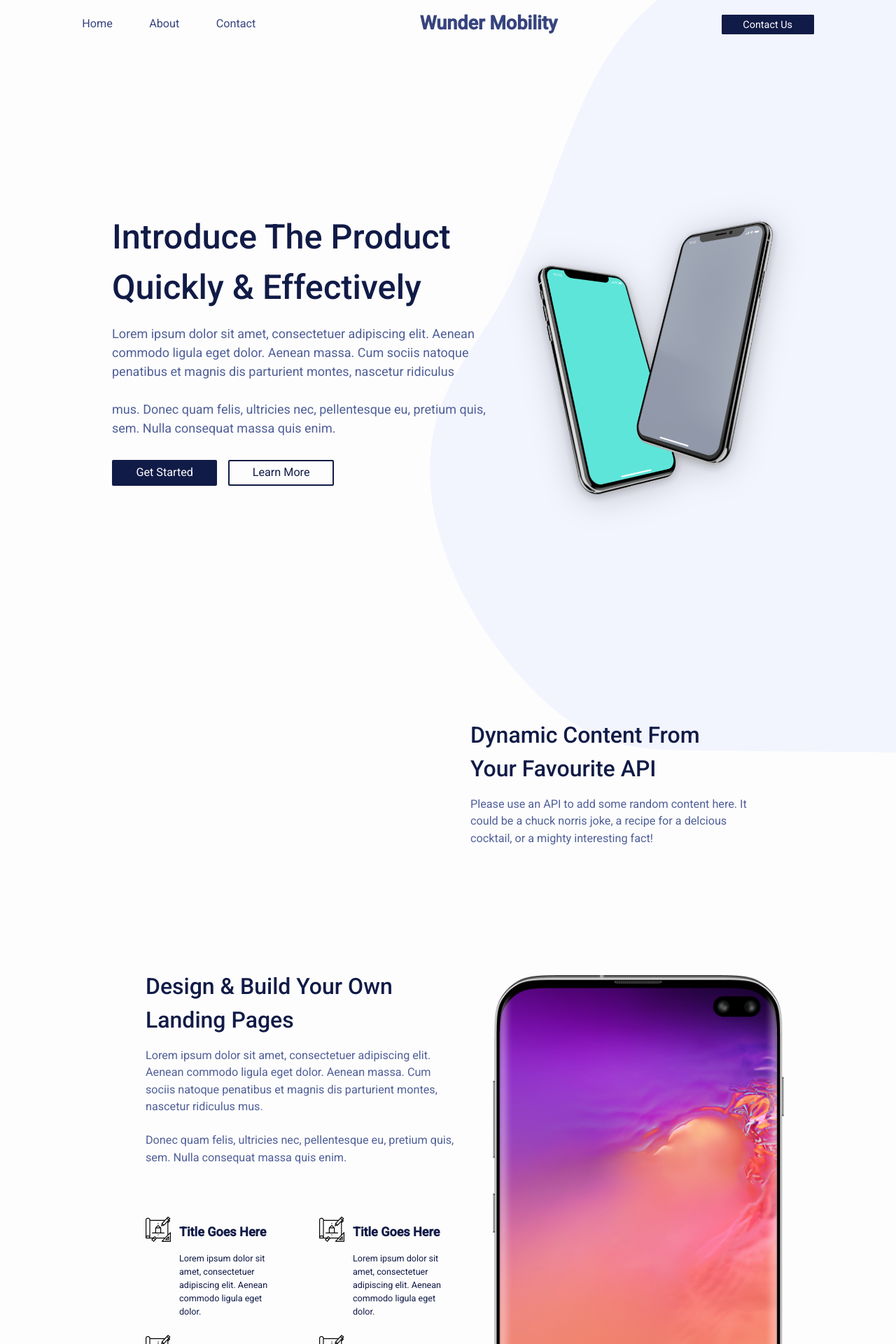
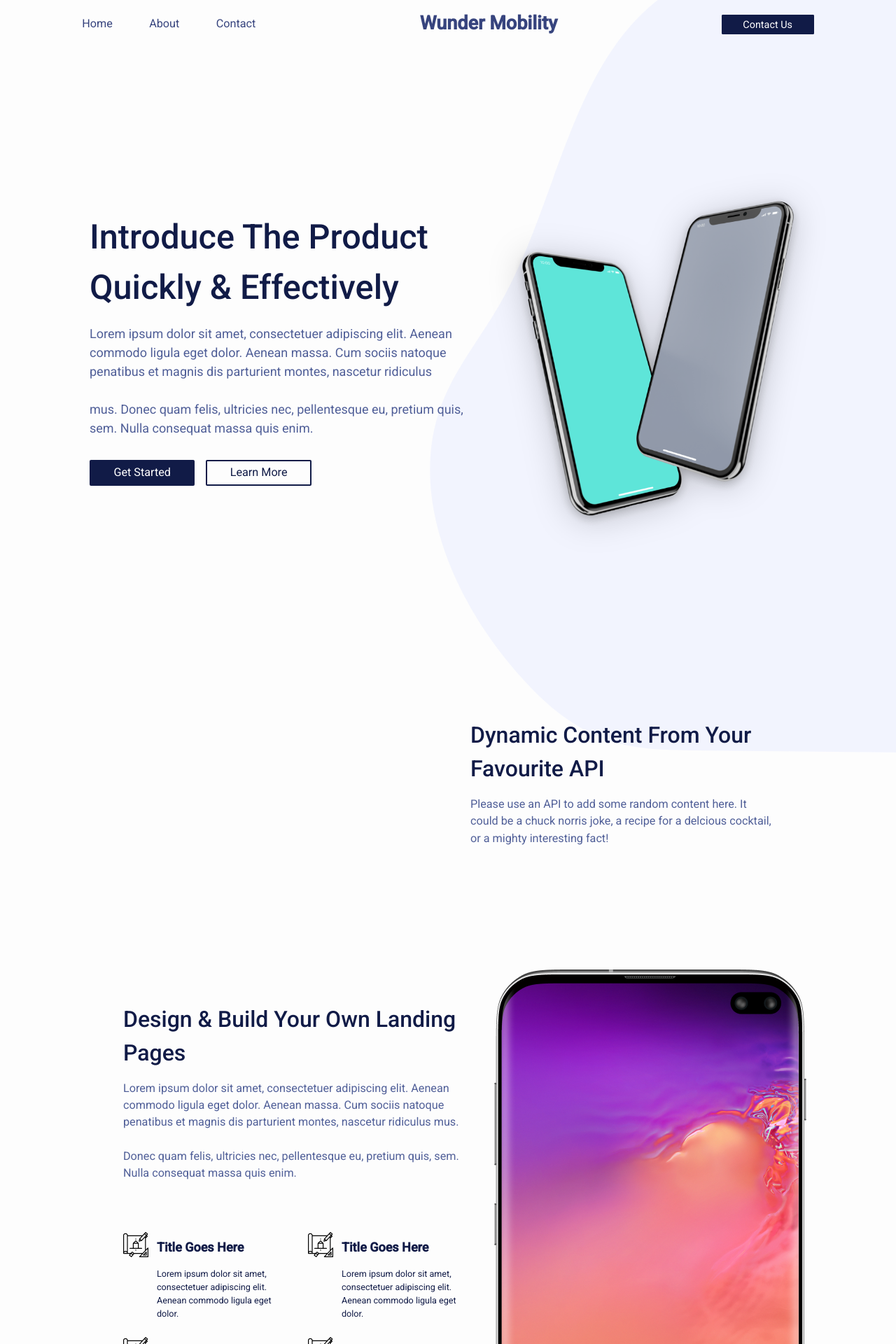
Before and after one commit to beatricebock/wunder, a Jekyll site: the page built from index.markdown, in a window 1280 px wide. Shown: the top 1920 px of the page at 70% size. Built offline with Jekyll 4.4.1, drawn with Linux system fonts in a browser that asks for light colours.

Commit message:
refine styling

```diff
--- a/_sass/minima/_layout.scss
+++ b/_sass/minima/_layout.scss
@@ -165,7 +165,7 @@ h1 {
 }
 
 .container {
-  padding: 5rem 10rem;
+  padding: 5rem 10%;
   display: flex;
   align-items: center;
   justify-content: space-between;
@@ -242,8 +242,7 @@ h1 {
 @include media-query($on-laptop) {
   .phone.container {
     flex-direction: column-reverse;
-    .content {
-    }
+
     .phone-image img {
       max-height: 20rem;
       margin-bottom: 2rem;
```
